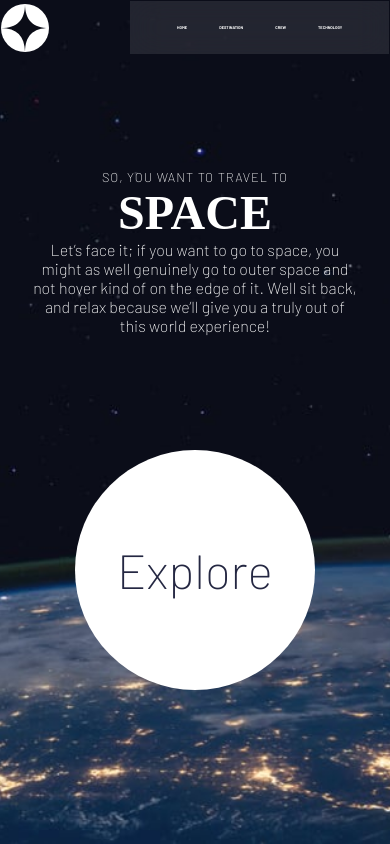
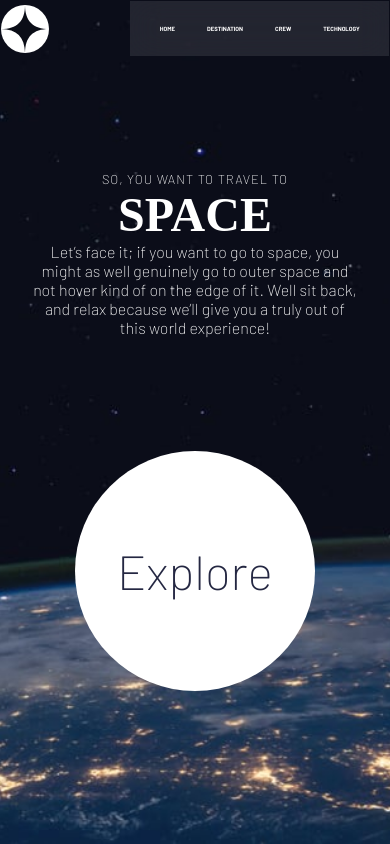
Before and after one commit to bssbrit/Space-tourism-website, a plain HTML site: page index.html in a window 390 px wide. Drawn offline with Linux system fonts and the light colour scheme; a web font is replaced by a local one.

Commit message:
fixed the font size for screen size bellow 300px

```diff
--- a/css/style.css
+++ b/css/style.css
@@ -424,7 +424,7 @@ h3 {
   }
   .header {
     padding: 1px;
-    font-size: 4px;
+    font-size: 2%;
   }
   .body {
     flex-direction: column;
```
